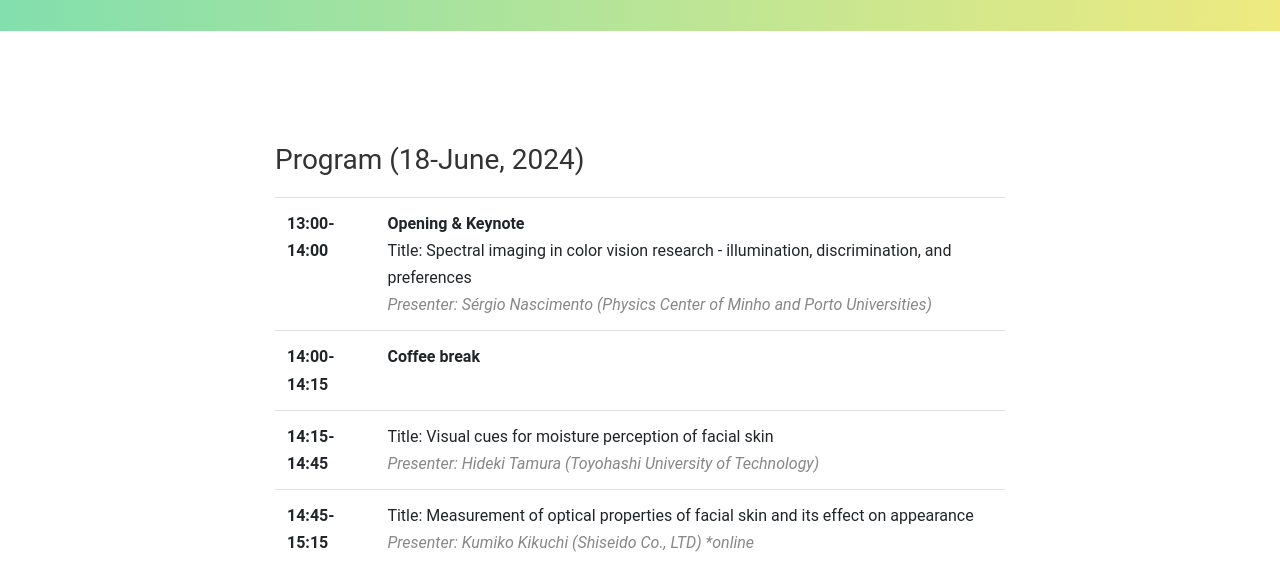
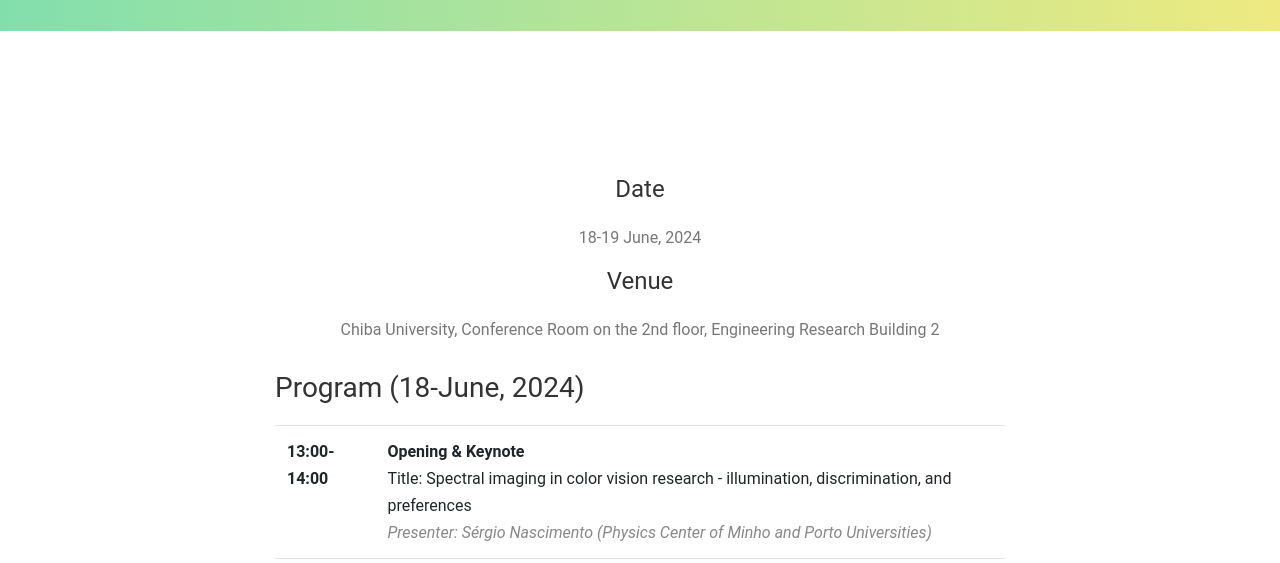
Before and after one commit to bagis-web/bagis-web.github.io, a plain HTML site: page scvfsc2024.html in a window 1280 px wide. Shown: the part 237-800 px from the top of the page. Drawn offline with nearby package versions, Linux system fonts and the light colour scheme; files whose address does not match are found by name.

Commit message:
add venue and date

```diff
--- a/scvfsc2024.html
+++ b/scvfsc2024.html
@@ -97,7 +97,18 @@
 					<div class="col-md-12 text-center">
 						<div class="row">
 							<div class="col-md-8 offset-md-2 text-left">
-								<h3 id="program">Program (18-June, 2024)</h3>
+								<!-- Date and Venue -->
+								 <div style="padding-top: 1em;">
+									<div style="padding-top: 1em;">
+										<h4 style="text-align: center;">Date</h4>
+										<div style="text-align: center;">18-19 June, 2024</div>
+									</div>
+									<div style="padding-top: 1em;">
+										<h4 style="text-align: center;">Venue</h4>
+										<div style="text-align: center;">Chiba University, Conference Room on the 2nd floor, Engineering Research Building 2</div>
+									</div>
+								</div>
+								<h3 id="program" style="padding-top: 1em;">Program (18-June, 2024)</h3>
 								<table class="table">
 									<!-- <tr>
 										<td>hh:mm am - hh:mm am</td>
```
